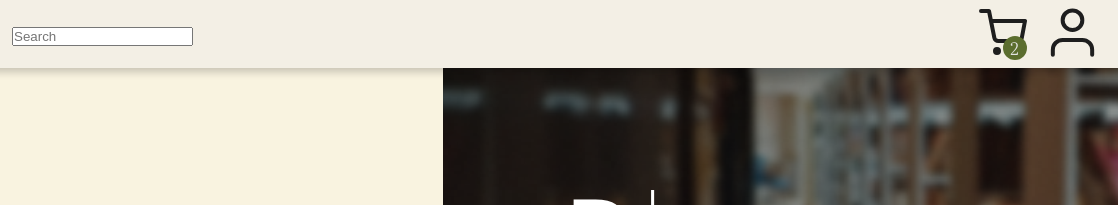
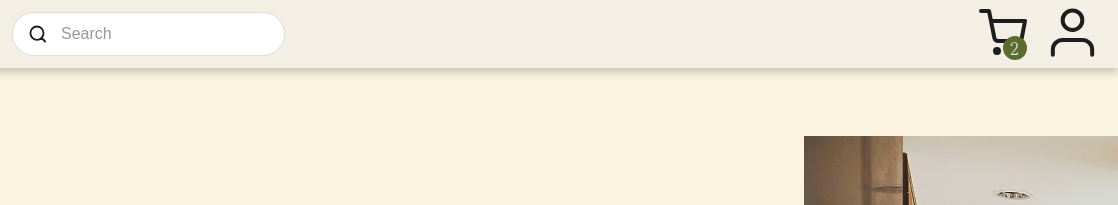
Before and after one commit to noblepickle/bookstore-site, a website with bundled scripts: page index.html in a window 1280 px wide. Shown: the top 205 px of the page, 162-1280 px from the left. Built offline with nearby package versions, Linux system fonts and the light colour scheme.

Commit message:
Add nav search styles

```diff
--- a/css/components/book-card.css
+++ b/css/components/book-card.css
@@ -9,11 +9,7 @@
     scrollbar-width: none;
     scroll-snap-type: x mandatory;
 }
-
-
-.carousel-wrapper::-webkit-scrollbar {
-    display: none;
-}
+.carousel-wrapper::-webkit-scrollbar {display: none;}
 
 .store__section-carousel {
     background: var(--color-section);
--- a/css/components/hero.css
+++ b/css/components/hero.css
@@ -42,4 +42,8 @@
     .hero-title {
         grid-column: 2 / span 5;
     }
+    .hero__image-mobile {display: none;}
+    .hero__image {
+        display: block;
+    }
 }
--- a/css/components/nav.css
+++ b/css/components/nav.css
@@ -64,6 +64,65 @@ nav button {
     letter-spacing: 1px;
 }
 
+/* nav search
+   ==================================*/
+
+.nav__search-form {
+    position: relative;
+    max-width: 400px;
+}
+
+.nav__search-input-wrapper {
+    position: relative;
+    display: flex;
+    align-items: center;
+}
+
+.nav__search-icon {
+    position: absolute;
+    left: 1rem;
+    top: 50%;
+    transform: translateY(-50%);
+    width: 20px;
+    height: 20px;
+    color: #888;
+    flex-shrink: 0;
+    pointer-events: none;
+    z-index: 1;
+}
+
+.nav__search-input {
+    width: 100%;
+    padding: 0.75rem 1rem 0.75rem 3rem;
+    border: 1px solid #ddd;
+    border-radius: 50px;
+    font-size: 1rem;
+    background: white;
+    transition: all 0.2s ease;
+    outline: none;
+}
+
+.nav__search-input:focus {
+    border-color: #007bff;
+}
+
+.nav__search-input::placeholder {
+    color: #999;
+}
+
+.visually-hidden {
+    position: absolute;
+    width: 1px;
+    height: 1px;
+    padding: 0;
+    margin: -1px;
+    overflow: hidden;
+    clip: rect(0, 0, 0, 0);
+    white-space: nowrap;
+    border: 0;
+}
+
+
 @media (min-width: 769px) {
     .nav__search {
         display: inline-block;
--- a/index.html
+++ b/index.html
@@ -17,10 +17,12 @@
     <nav class="nav">
         <img src="images/icons/ParchmentAndInkwell_Logo.svg" alt="logo" class="nav__logo">
         <div class="nav__search">
-            <form class="nav__search-form" action="">
-                <label for="search" class="nav__search-form-label">
-                    <input class="nav__search-input" type="search" name="search" placeholder="Search">
-                </label>
+            <form class="nav__search-form" role="search">
+                <label for="search" class="visually-hidden">Search books</label>
+                <div class="nav__search-input-wrapper">
+                    <img src="images/icons/Search.svg" class="nav__search-icon" alt="" aria-hidden="true">
+                    <input class="nav__search-input" id="search" type="search" name="search" placeholder="Search" aria-label="Search books">
+                </div>
             </form>
          </div>
         <div class="nav__buttons">
```
Also changed, not shown: ts/utils/animations.ts (line endings or trailing spaces).
